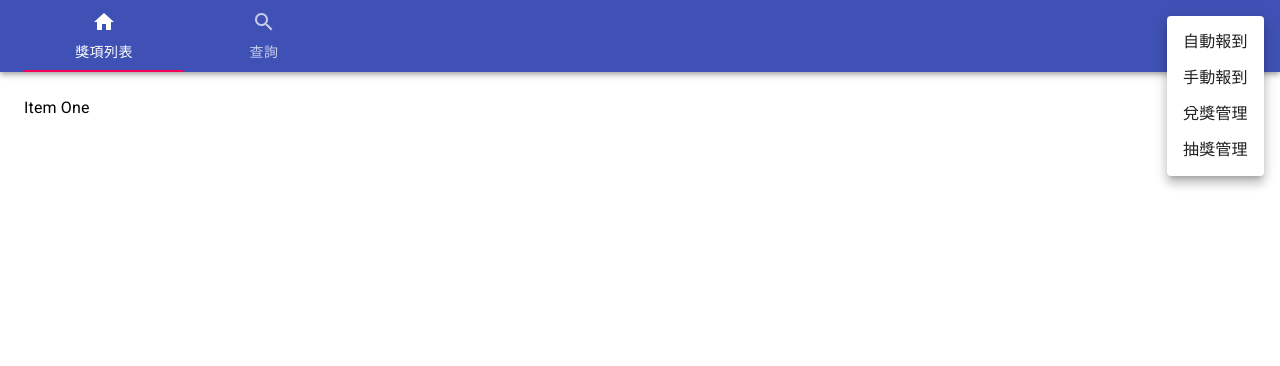
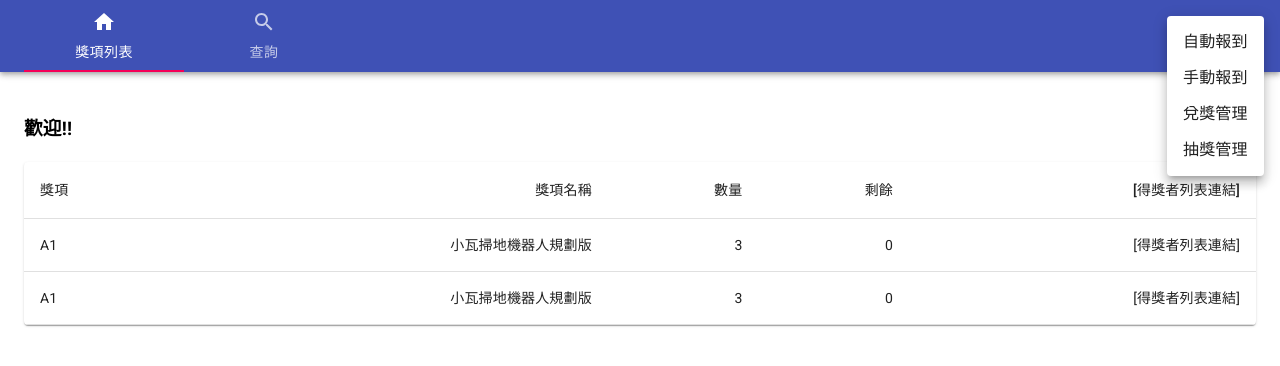
Before and after one commit to pcbill/loto2, a React (Create React App) app: page / in a window 1280 px wide. Both pictures are taken after a click on the button "menu". Shown: the top 366 px of the page. Built offline with nearby package versions, Linux system fonts and the light colour scheme.

Commit message:
extract HiddenMenu

```diff
--- a/src/App.js
+++ b/src/App.js
@@ -1,20 +1,14 @@
-import React from 'react';
+import React, {useState} from 'react';
 import {AppBar, IconButton, Toolbar, Typography} from '@material-ui/core';
 import {makeStyles} from '@material-ui/core/styles';
-// import HomeIcon from '@material-ui/icons/Home';
-// import SearchIcon from '@material-ui/icons/Search';
-// import Menu from "@material-ui/core/Menu";
-// import MenuItem from "@material-ui/core/MenuItem";
-// import Container from "@material-ui/core/Container";
-// import AwardListPanel from "./panel/AwardListPanel";
+import HiddenMenu from "./panel/HiddenMenu";
 import PropTypes from 'prop-types';
 import Box from "@material-ui/core/Box";
 import Tabs from "@material-ui/core/Tabs";
 import Tab from "@material-ui/core/Tab";
 import HomeIcon from "@material-ui/icons/Home";
 import SearchIcon from "@material-ui/icons/Search";
-import Menu from "@material-ui/core/Menu";
-import MenuItem from "@material-ui/core/MenuItem";
+import AwardListPanel from "./panel/AwardListPanel";
 
 function TabPanel(props) {
     const {children, value, index, ...other} = props;
@@ -61,79 +55,44 @@ const useStyles = makeStyles((theme) => ({
 
 export default () => {
     const classes = useStyles();
-    const [anchorEl, setAnchorEl] = React.useState(null);
-    const [value, setValue] = React.useState(0);
+    const [anchorEl, setAnchorEl] = useState(null);
+    const [tabIndex, setTabIndex] = useState(0);
 
-    const handleClick = (event) => {
+    const showHiddenMenu = (event) => {
         setAnchorEl(event.currentTarget);
     };
 
-    const handleClose = () => {
-        setAnchorEl(null);
+    const handleTabChange = (event, newValue) => {
+        setTabIndex(newValue);
     };
-
-    // const currentPage = () => {
-    //     return <AwardListPanel/>
-    // };
-
-    const handleChange = (event, newValue) => {
-        setValue(newValue);
-    };
-
-    const hiddenMenu = () => {
-        return (<Menu
-            id="simple-menu"
-            anchorEl={anchorEl}
-            keepMounted
-            open={Boolean(anchorEl)}
-            onClose={handleClose}
-        >
-            <MenuItem onClick={handleClose}>自動報到</MenuItem>
-            <MenuItem onClick={handleClose}>手動報到</MenuItem>
-            <MenuItem onClick={handleClose}>兌獎管理</MenuItem>
-            <MenuItem onClick={handleClose}>抽獎管理</MenuItem>
-        </Menu>)
-    }
 
     return (
         <div>
             <AppBar position="static">
                 <Toolbar>
-                    <Tabs value={value} onChange={handleChange} aria-label="simple tabs example" width='50%'>
+                    <Tabs value={tabIndex} onChange={handleTabChange} aria-label="simple tabs example" width='50%'>
                         <Tab label="獎項列表" icon={<HomeIcon/>} {...a11yProps(0)} />
                         <Tab label="查詢" icon={<SearchIcon/>} {...a11yProps(1)} />
                     </Tabs>
                     <Typography variant="h6" className={classes.title}/>
                     <IconButton aria-controls="simple-menu"
                                 aria-haspopup="true"
-                                onClick={handleClick}
+                                onClick={showHiddenMenu}
                                 edge="start"
                                 className={classes.menuButton}
                                 color="inherit"
                                 aria-label="menu"
                     />
-                    <Menu
-                        id="simple-menu"
-                        anchorEl={anchorEl}
-                        keepMounted
-                        open={Boolean(anchorEl)}
-                        onClose={handleClose}
-                    >
-                        <MenuItem onClick={handleClose}>自動報到</MenuItem>
-                        <MenuItem onClick={handleClose}>手動報到</MenuItem>
-                        <MenuItem onClick={handleClose}>兌獎管理</MenuItem>
-                        <MenuItem onClick={handleClose}>抽獎管理</MenuItem>
-                    </Menu>
-
+                    <HiddenMenu anchorEl={anchorEl} setAnchorEl={setAnchorEl}/>
                 </Toolbar>
             </AppBar>
-            <TabPanel value={value} index={0}>
-                Item One
+            <TabPanel value={tabIndex} index={0}>
+                <AwardListPanel/>
             </TabPanel>
-            <TabPanel value={value} index={1}>
+            <TabPanel value={tabIndex} index={1}>
                 Item Two
             </TabPanel>
-            <TabPanel value={value} index={2}>
+            <TabPanel value={tabIndex} index={2}>
                 Item Three
             </TabPanel>
         </div>
--- /dev/null
+++ b/src/panel/HiddenMenu.js
@@ -0,0 +1,23 @@
+import React from 'react';
+import Menu from "@material-ui/core/Menu";
+import MenuItem from "@material-ui/core/MenuItem";
+
+export default ({anchorEl, setAnchorEl}) => {
+
+    function handleClose() {
+        setAnchorEl(null);
+    }
+
+    return (<Menu
+        id="simple-menu"
+        anchorEl={anchorEl}
+        keepMounted
+        open={Boolean(anchorEl)}
+        onClose={handleClose}
+    >
+        <MenuItem onClick={handleClose}>自動報到</MenuItem>
+        <MenuItem onClick={handleClose}>手動報到</MenuItem>
+        <MenuItem onClick={handleClose}>兌獎管理</MenuItem>
+        <MenuItem onClick={handleClose}>抽獎管理</MenuItem>
+    </Menu>);
+}
```
